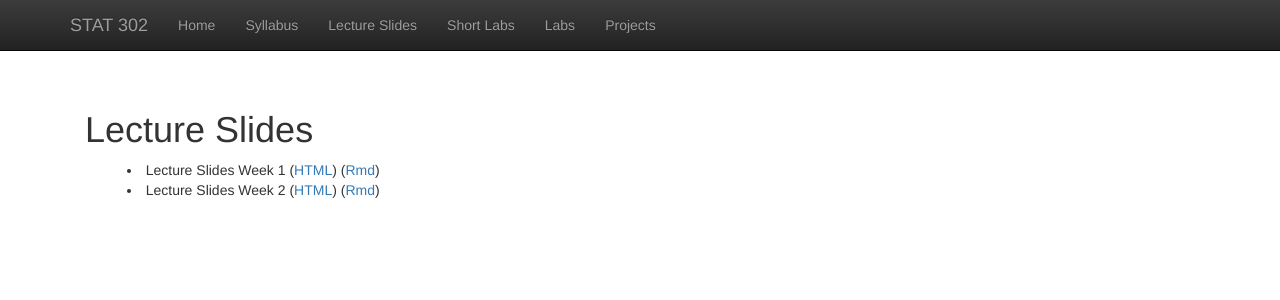
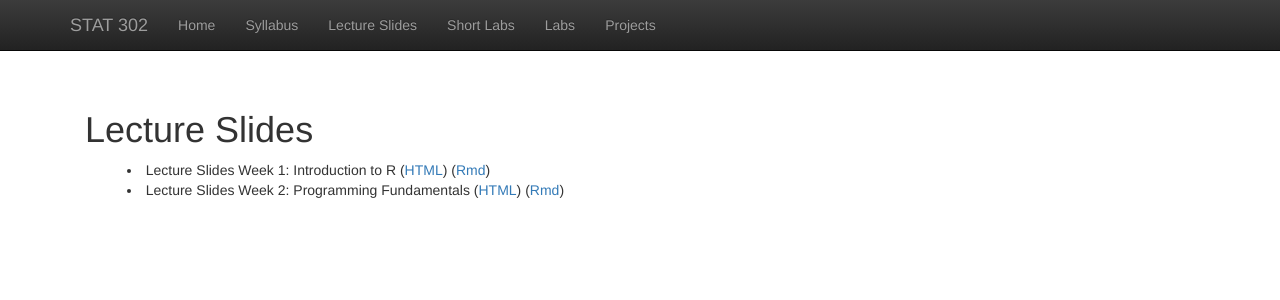
Before and after one commit to bryandmartin/STAT302, a Jekyll site: the page built from lectureslides.html, in a window 1280 px wide. Shown: the top 300 px of the page. Built offline with Jekyll 4.4.1, drawn with Linux system fonts in a browser that asks for light colours; nearby versions of some CDN libraries; library files that are not in the unit come from our copies.

Commit message:
Add titles

```diff
--- a/docs/LectureSlides/lectureslides2/lectureslides2.Rmd
+++ b/docs/LectureSlides/lectureslides2/lectureslides2.Rmd
@@ -1,6 +1,6 @@
 ---
 title: "STAT 302, Week 2"
-subtitle: "Practical Programming"
+subtitle: "Programming Fundamentals"
 author: "Bryan Martin"
 date: "Week of Jan 6, 2020"
 output:
@@ -837,3 +837,7 @@ layout: false
 * Use `for` and `while` to write loops
 * Functions include a input parameters, a body of code, and an output
 * Functions are essential for a good workflow!
+
+
+---
+<!--- packages, data from packages, ggplot, dplyr --->
--- a/docs/LectureSlides/lectureslides2/lectureslides2.html
+++ b/docs/LectureSlides/lectureslides2/lectureslides2.html
@@ -14,7 +14,7 @@
 class: center, top, title-slide
 
 # STAT 302, Week 2
-## Practical Programming
+## Programming Fundamentals
 ### Bryan Martin
 ### Week of Jan 6, 2020
 
--- a/lectureslides.html
+++ b/lectureslides.html
@@ -6,12 +6,12 @@ title:  'Lecture Slides'
 <h1>Lecture Slides</h1>
 
 <li style="padding:0px;margin:0px 20px 0px; text-indent: -1.45em; padding-left: 3em;" >
-	Lecture Slides Week 1
+	Lecture Slides Week 1: Introduction to R
 	(<a class="active" href="docs/LectureSlides/lectureslides1/lectureslides1.html">HTML</a>)
 	(<a class="active" href="docs/LectureSlides/lectureslides1/lectureslides1.Rmd">Rmd</a>)
 </li>
 <li style="padding:0px;margin:0px 20px 0px; text-indent: -1.45em; padding-left: 3em;" >
-	Lecture Slides Week 2
+	Lecture Slides Week 2: Programming Fundamentals
 	(<a class="active" href="docs/LectureSlides/lectureslides2/lectureslides2.html">HTML</a>)
 	(<a class="active" href="docs/LectureSlides/lectureslides2/lectureslides2.Rmd">Rmd</a>)
 </li>
```
Also changed, not shown: other parts of docs/LectureSlides/lectureslides2/lectureslides2.html (+4 -0 lines).
